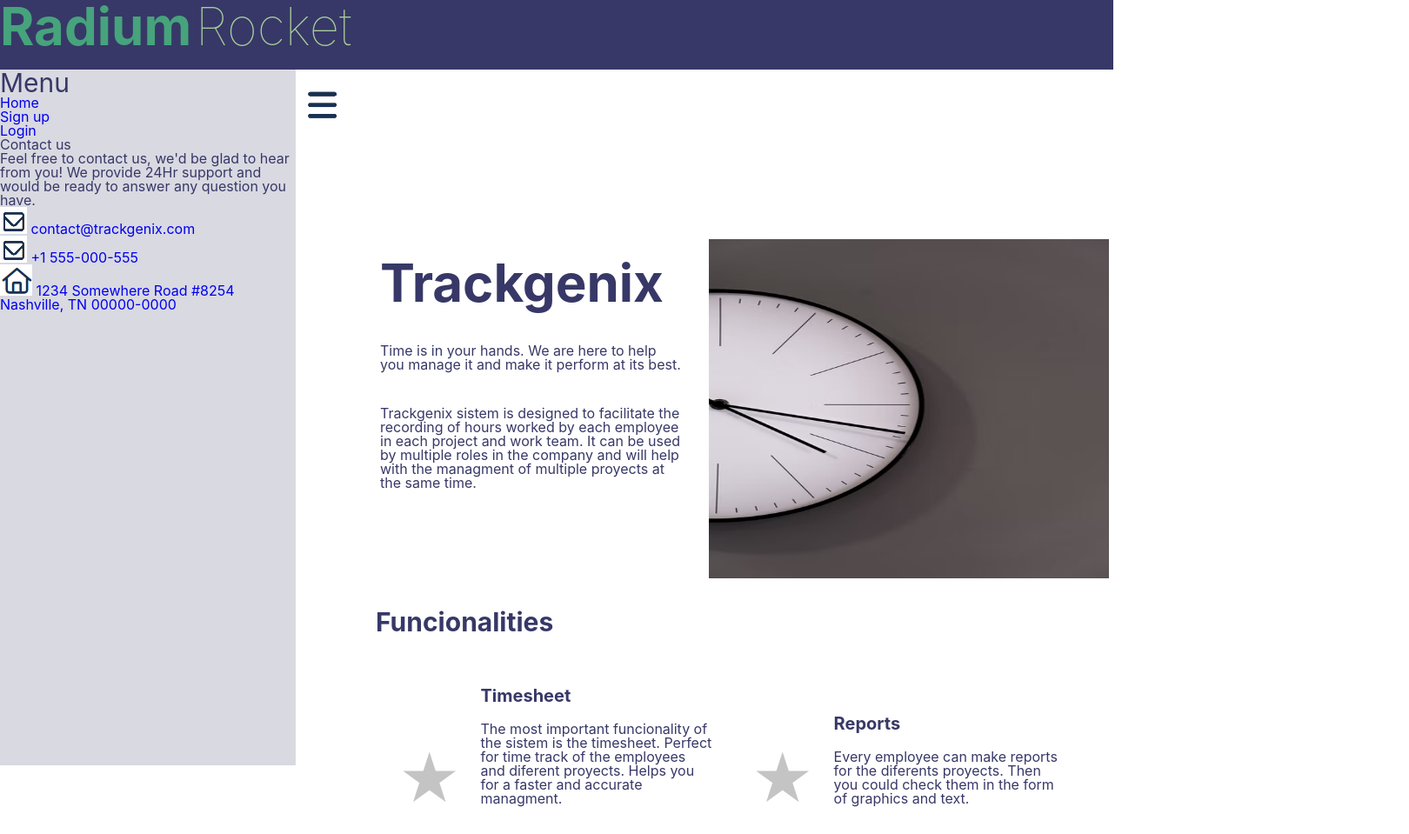
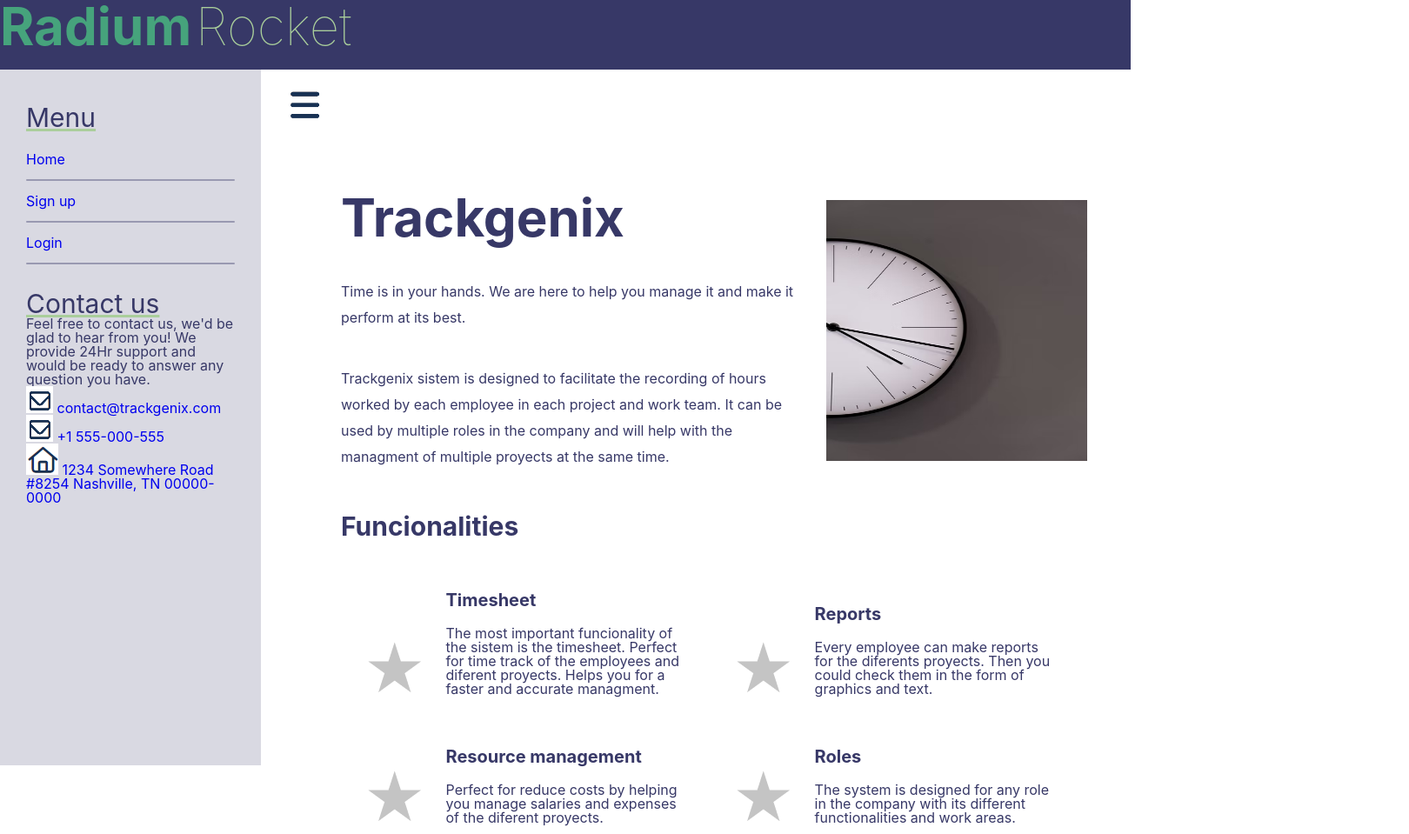
Before and after one commit to IvanHGo/BaSP-M2022-Etapa-1, a plain HTML site: page Semana-03/index.html in a window 1280 px wide. Shown: the top 959 px of the page at 87% size, 1620 px wide, since content can reach past the window. Drawn offline with Linux system fonts and the light colour scheme.

Commit message:
BaSP-2022: working on aside

```diff
--- a/Semana-03/CSS/styles.css
+++ b/Semana-03/CSS/styles.css
@@ -10,7 +10,7 @@ a:link, a:visited, a:active {
 
 header {
   position: fixed;
-  width: 100%;
+  width: 1300px;
   height: 80px;
   background-color: #373867;
 }
@@ -18,26 +18,26 @@ header {
 aside {
   position: fixed;
   top: 80px;
-  width: 340px;
+  width: 300px;
   height: 100%;
   background-color: #D9D9E2;
 }
 
 main {
   display: inline-block;
-  margin-top: 93px;
-  margin-left: 340px;
-  padding-top: 177px;
+  margin-top: 80px;
+  margin-left: 300px;
+  padding-top: 120px;
   padding-left: 92px;
 }
 
 footer {
   display: inline-block;
-  width: 100%;
+  width: 963px;
   height: 96px;
   background-color: #D9D9E2;
   margin-top: 832px;
-  margin-left: 340px;
+  margin-left: 300px;
 }
 
 /* header */
@@ -57,22 +57,55 @@ footer {
 .menu-bars {
   position: fixed;
   top: 100px;
-  left: 350px;
+  left: 330px;
   width: 40px;
   height: 40px;
 }
 
 /* aside */
 
-.side-menu{
+.aside {
+  padding: 40px 30px 40px 30px;
+}
+
+.aside-menu-text {
   font-size: 30px;
+  text-decoration: underline #AACE9B;
+  padding-bottom: 10px;
+}
+
+.aside-list {
+  padding-top: 15px;
+  padding-bottom: 15px;
+}
+
+.aside-contactus {
+  padding-top: 30px;
+}
+
+.aside-contactus-text {
+  font-size: 30px;
+  text-decoration: underline #AACE9B;
+}
+
+.h-line-aside {
+  height: 2px;
+  background-color: #373867;
+  opacity: 0.4;
+  border-radius: 10px;
 }
 
 /* section-1 */
 
 .section-1 {
   display: inline-block;
-  padding: 5px;
+}
+
+.section-1 p {
+  line-height: 30px;
+  padding: 20px;
+  padding-left: 0px;
+  text-align: left;
 }
 
 h1 {
@@ -83,18 +116,12 @@ h1 {
 
 .img-clock {
   float: right;
-  width: 460px;
-  height: 390px;
-  margin-left: 30px;
+  width: 300px;
+  height: 300px;
+  padding: 30px;
 }
 
-.section-1 p{
-  padding: 20px;
-  padding-left: 0px;
-  text-align: left;
-}
-
-/* section-2 */
+/* section-2 and 3 */
 
 .block {
   display: inline-block;
@@ -110,7 +137,7 @@ h1 {
 .star-img {
   display: inline-block;
   padding: 20px;
-}
+  }
 
 /* all */
 
@@ -127,3 +154,15 @@ h3 {
   padding: 20px;
   padding-left: 0px;
 }
+
+/* hr line */
+
+.h-line {
+  height: 2px;
+  background-color: #373867;
+  opacity: 0.4;
+  border-radius: 10px;
+  width: 820px;
+  margin-top: 40px;
+  margin-bottom: 40px;
+}
--- a/Semana-03/index.html
+++ b/Semana-03/index.html
@@ -22,21 +22,30 @@
         </header>
         <aside>
             <img src="Assets\img\bars.png" alt="Bars" class="menu-bars">
-            <span class="side-menu">Menu</span>
+            <div class="aside">
+                <div class="aside-menu-text">
+                    <span>Menu</span>
+                </div>
+                <div>
                     <nav>
                         <ul>
-                    <li>
+                            <li class="aside-list">
                                 <a href="#">Home</a>
                             </li>
-                    <li>
+                            <div class="h-line-aside"></div>
+                            <li class="aside-list">
                                 <a href="#">Sign up</a>
                             </li>
-                    <li>
+                            <div class="h-line-aside"></div>
+                            <li class="aside-list">
                                 <a href="#">Login</a>
                             </li>
+                            <div class="h-line-aside"></div>
                         </ul>
                     </nav>
-            <span>Contact us</span>
+                </div>
+                <div class="aside-contactus">
+                    <span class="aside-contactus-text">Contact us</span>
                     <p>
                         Feel free to contact us, we'd be glad to hear from you!
                         We provide 24Hr support and would be ready to answer any question you have.
@@ -60,6 +69,8 @@
                             </li>
                         </ul>
                     </address>
+                </div>
+            </div>
         </aside>
         <main>
             <section class="section-1">
@@ -124,6 +135,7 @@
                     </div>
                 </div>
             </section>
+            <div class="h-line"></div>
             <section>
                 <h2>¿Why do you use Trackgenix?</h2>
                 <div class="block">
@@ -175,6 +187,7 @@
                     </div>
                 </div>
             </section>
+            <div class="h-line"></div>
             <section>
                 <h2>Ask for information</h2>
                 <form>
@@ -199,6 +212,7 @@
                     </div>
                 </form>
             </section>
+            <div class="h-line"></div>
             <section>
                 <h2>About us</h2>
                 <p>
@@ -209,6 +223,7 @@
                 </p>
                 <img src="Assets\img\rocketlogo.png" alt="RadiumRocket">
             </section>
+            <div class="h-line"></div>
             <section>
                 <h4>Products</h4>
                 <ol>
```
Lines whose indentation alone changed are shown as unchanged.
